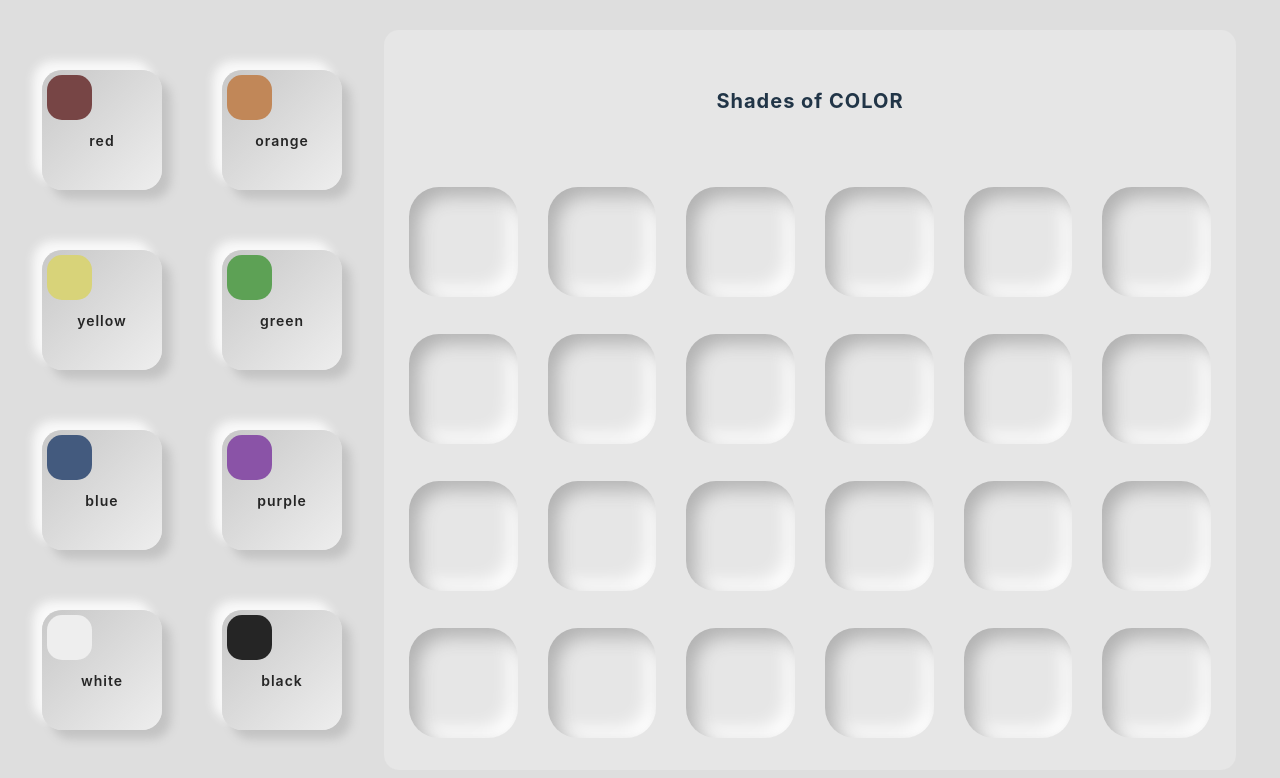
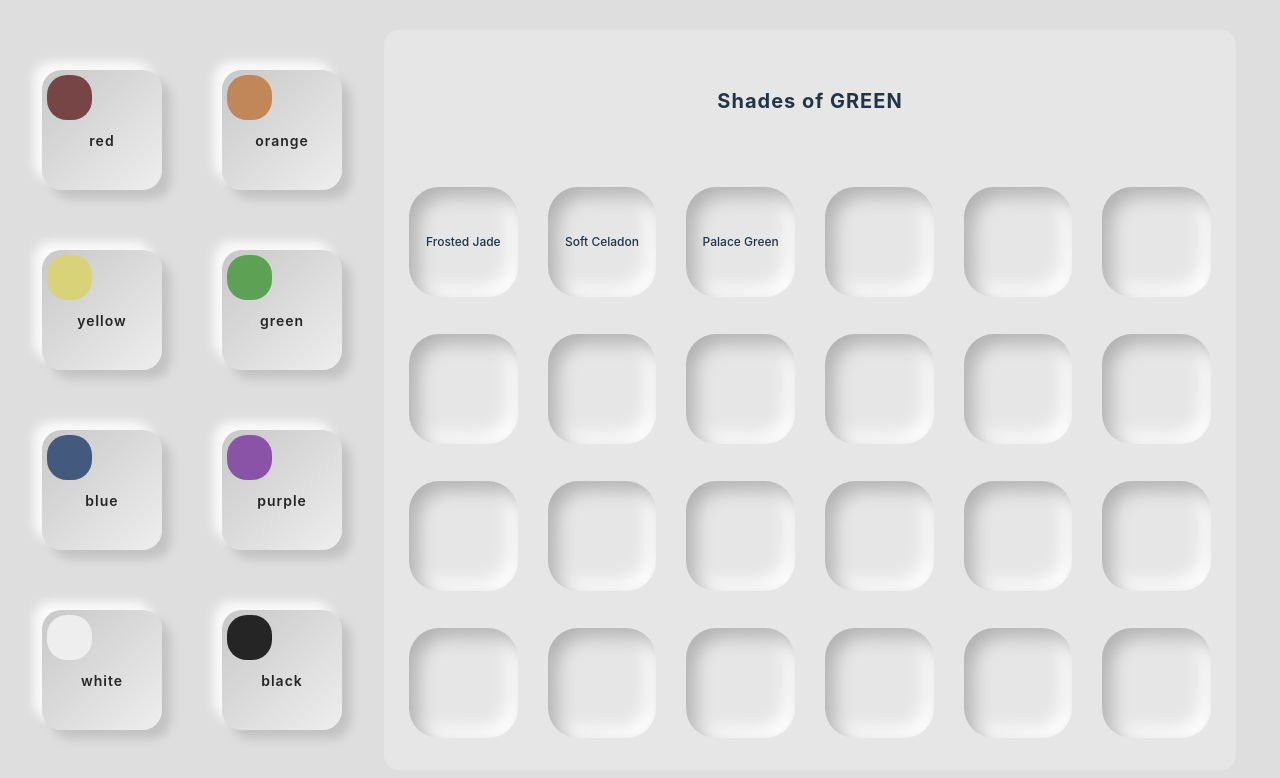
Before and after one commit to reinexxism/Project-IRIS, a React (Vite) app: page / in a window 1280 px wide. Shown: the top 778 px of the page. Built offline with nearby package versions, Linux system fonts and the light colour scheme.

Commit message:
MOD : change key-color & color-chips

```diff
--- a/src/components/ColorChip.css
+++ b/src/components/ColorChip.css
@@ -1,4 +1,5 @@
 .color-chip-container {
+  position: relative;
   width: 110px;
   height: 110px;
   background-color: #fff;
@@ -8,7 +9,21 @@
   box-shadow: inset 9px 9px 18px #b2b2b2, inset -9px -9px 18px #ffffff;
   transition: all 0.2s ease;
   cursor: pointer;
+  display: flex;
+  justify-content: center;
+  align-items: center;
 }
 .color-chip-container:hover {
   width: 330px;
 }
+.color-chip-container:hover .color-chip-name {
+  top: 60%;
+  left: 15px;
+}
+.color-chip-name {
+  position: absolute;
+  font-size: 12px;
+  font-weight: 500;
+  letter-spacing: 0;
+  transition: all 0.5s ease;
+}
--- a/src/components/ColorChip.jsx
+++ b/src/components/ColorChip.jsx
@@ -1,6 +1,10 @@
 import React from "react";
 import "./ColorChip.css";
 
-export default function ColorChip() {
-  return <div className="color-chip-container"></div>;
+export default function ColorChip({ name }) {
+  return (
+    <div className="color-chip-container">
+      <span className="color-chip-name">{name}</span>
+    </div>
+  );
 }
--- a/src/components/KeyColor.css
+++ b/src/components/KeyColor.css
@@ -10,7 +10,7 @@
   display: flex;
   justify-content: center;
 }
-span {
+.key-color-name {
   position: absolute;
   top: 50%;
   font-size: 14px;
--- a/src/components/KeyColor.jsx
+++ b/src/components/KeyColor.jsx
@@ -6,7 +6,7 @@ export default function KeyColor({ keyColorName }) {
   return (
     <div className="key-color-container">
       <KeyColorCircle keyColorValue={keyColorName} />
-      <span>{keyColorName}</span>
+      <span className="key-color-name">{keyColorName}</span>
     </div>
   );
 }
--- a/src/components/KeyColorCircle.css
+++ b/src/components/KeyColorCircle.css
@@ -4,7 +4,7 @@
   left: 5px;
   width: 45px;
   height: 45px;
-  border-radius: 15px;
+  border-radius: 20px;
 }
 
 .red {
--- a/src/components/ShadeSection.jsx
+++ b/src/components/ShadeSection.jsx
@@ -6,12 +6,12 @@ export default function ShadeSection() {
   return (
     <div className="shade-section-container scroll">
       <div className="title">
-        <h3>Shades of COLOR</h3>
+        <h3>Shades of GREEN</h3>
       </div>
       <div className="shade-layer">
-        <ColorChip />
-        <ColorChip />
-        <ColorChip />
+        <ColorChip name="Frosted Jade" />
+        <ColorChip name="Soft Celadon" />
+        <ColorChip name="Palace Green" />
         <ColorChip />
         <ColorChip />
         <ColorChip />
```
